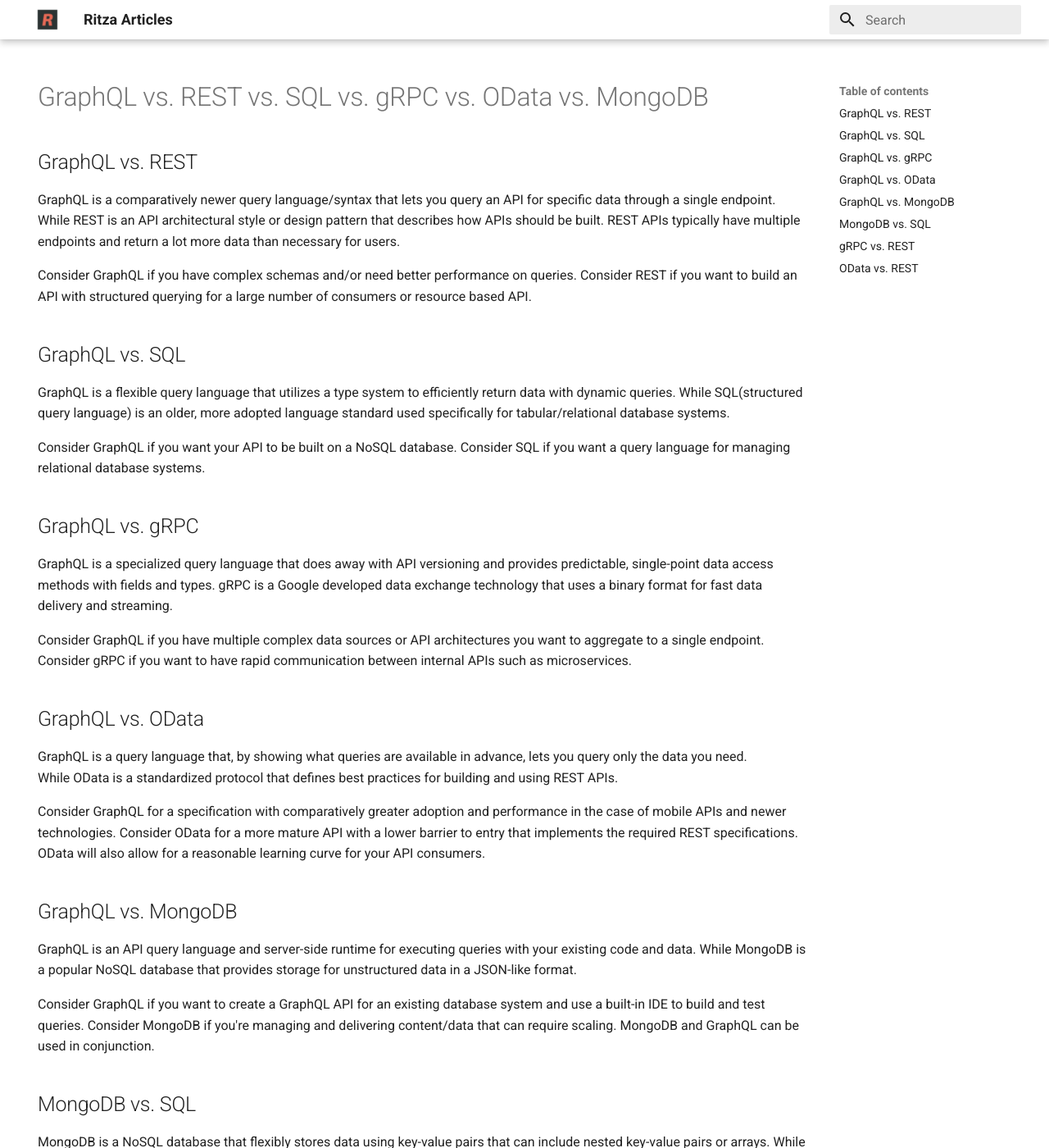
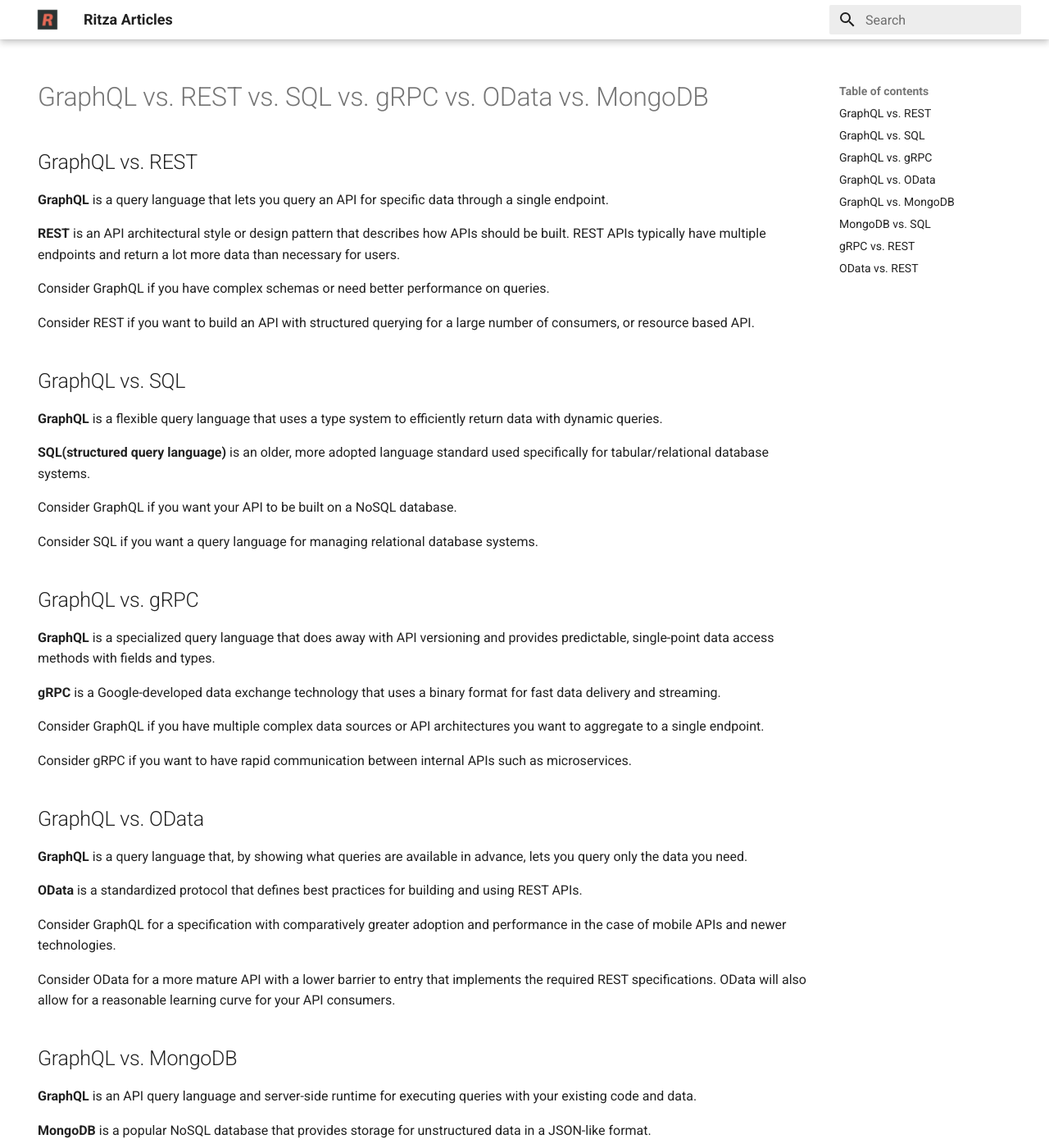
Before and after one commit to ritza-co/internal-articles, an MkDocs documentation site: the page built from docs/graphql-vs-rest-vs-sql-vs-grpc-vs-odata-vs-mongodb.md, in a window 1280 px wide and 1400 px high. Shown: the whole window at 82% size. Built offline with MkDocs 1.6.1 and Material for MkDocs 9.7.7, drawn with Linux system fonts in a browser that asks for light colours; some of the changed text lies outside the part shown.

Commit message:
graphql vs rest proofread

```diff
--- a/docs/graphql-vs-rest-vs-sql-vs-grpc-vs-odata-vs-mongodb.md
+++ b/docs/graphql-vs-rest-vs-sql-vs-grpc-vs-odata-vs-mongodb.md
@@ -6,57 +6,73 @@ hide:
 # GraphQL vs. REST vs. SQL vs. gRPC vs. OData vs. MongoDB
 
 ## GraphQL vs. REST
-GraphQL is a comparatively newer query language/syntax that lets you query an API for specific data through a single endpoint.
-While REST is an API architectural style or design pattern that describes how APIs should be built. REST APIs typically have multiple endpoints and return a lot more data than necessary for users.
+**GraphQL** is a query language that lets you query an API for specific data through a single endpoint.
 
-Consider GraphQL if you have complex schemas and/or need better performance on queries.
-Consider REST if you want to build an API with structured querying for a large number of consumers or resource based API.
+**REST** is an API architectural style or design pattern that describes how APIs should be built. REST APIs typically have multiple endpoints and return a lot more data than necessary for users.
+
+Consider GraphQL if you have complex schemas or need better performance on queries.
+
+Consider REST if you want to build an API with structured querying for a large number of consumers, or resource based API.
 
 ## GraphQL vs. SQL
-GraphQL is a flexible query language that utilizes a type system to efficiently return data with dynamic queries.
-While SQL(structured query language) is an older, more adopted language standard used specifically for tabular/relational database systems.
+**GraphQL** is a flexible query language that uses a type system to efficiently return data with dynamic queries.
+
+**SQL(structured query language)** is an older, more adopted language standard used specifically for tabular/relational database systems.
 
 Consider GraphQL if you want your API to be built on a NoSQL database.
+
 Consider SQL if you want a query language for managing relational database systems.
 
 ## GraphQL vs. gRPC
-GraphQL is a specialized query language that does away with API versioning and provides predictable, single-point data access methods with fields and types.
-gRPC is a Google developed data exchange technology that uses a binary format for fast data delivery and streaming.
+**GraphQL** is a specialized query language that does away with API versioning and provides predictable, single-point data access methods with fields and types.
+
+**gRPC** is a Google-developed data exchange technology that uses a binary format for fast data delivery and streaming.
 
 Consider GraphQL if you have multiple complex data sources or API architectures you want to aggregate to a single endpoint.
+
 Consider gRPC if you want to have rapid communication between internal APIs such as microservices.
 
 ## GraphQL vs. OData
-GraphQL is a query language that, by showing what queries are available in advance, lets you query only the data you need.
-While OData is a standardized protocol that defines best practices for building and using REST APIs.
+**GraphQL** is a query language that, by showing what queries are available in advance, lets you query only the data you need.
+
+**OData** is a standardized protocol that defines best practices for building and using REST APIs.
 
 Consider GraphQL for a specification with comparatively greater adoption and performance in the case of mobile APIs and newer technologies.
+
 Consider OData for a more mature API with a lower barrier to entry that implements the required REST specifications. OData will also allow for a reasonable learning curve for your API consumers.
 
 ## GraphQL vs. MongoDB
-GraphQL is an API query language and server-side runtime for executing queries with your existing code and data.
-While MongoDB is a popular NoSQL database that provides storage for unstructured data in a JSON-like format.
+**GraphQL** is an API query language and server-side runtime for executing queries with your existing code and data.
+
+**MongoDB** is a popular NoSQL database that provides storage for unstructured data in a JSON-like format.
 
 Consider GraphQL if you want to create a GraphQL API for an existing database system and use a built-in IDE to build and test queries.
-Consider MongoDB if you're managing and delivering content/data that can require scaling. MongoDB and GraphQL can be used in conjunction.
+
+Consider MongoDB if you're managing and delivering content/data that can require scaling. MongoDB and GraphQL can be used together.
 
 ## MongoDB vs. SQL
-MongoDB is a NoSQL database that flexibly stores data using key-value pairs that can include nested key-value pairs or arrays.
-While SQL is a query language standard for relational databases. SQL databases are more rigid and store data in tables and rows.
+**MongoDB** is a NoSQL database that flexibly stores data using key-value pairs that can include nested key-value pairs or arrays.
+
+**SQL** is a query language standard for relational databases. SQL databases are more rigid and store data in tables and rows.
 
 Consider MongoDB if you want to store loosely structured or unstructured data.
-Consider SQL if you want to store structured and/or transactional data where expected change or growth is minimal/non-existent.
+
+Consider SQL if you want to store structured and/or transactional data where expected change or growth is minimal or non-existent.
 
 ## gRPC vs. REST
-gRPC is a modern Remote Call Procedure framework that uses HTTP2 and a data serializing method for increased performance with communication or storage applications.
-While REST is architectural model for APIs to follow the HTTP request and response cycle. REST APIs typically use text based (JSON or XML) formats for data.
+**gRPC** is a modern Remote procedure call framework that uses HTTP/2 and a data serializing method for increased performance with communication or storage applications.
+
+**REST** is an architectural model for APIs to follow the HTTP request and response cycle. REST APIs typically use text-based (JSON or XML) formats for data.
 
 Consider gRPC if you require efficient communication between microservices or cloud services.
+
 Consider REST if want a widely used and supported API framework to work with human-readable data.
 
 ## OData vs. REST
-OData is a web based protocol that defines best practices for building and using REST APIs.
-REST is a widely adopted architectural style describing how APIs should be built.
+**OData** is a web based protocol that defines best practices for building and using REST APIs.
+
+**REST** is a widely adopted architectural style describing how APIs should be built.
 
 Consider OData if you want to build a REST API while focusing on the functionality of the API. OData assists in implementing REST specifications.
+
 Consider REST if would like to build custom APIs that do not strictly implement REST specifications.
```
